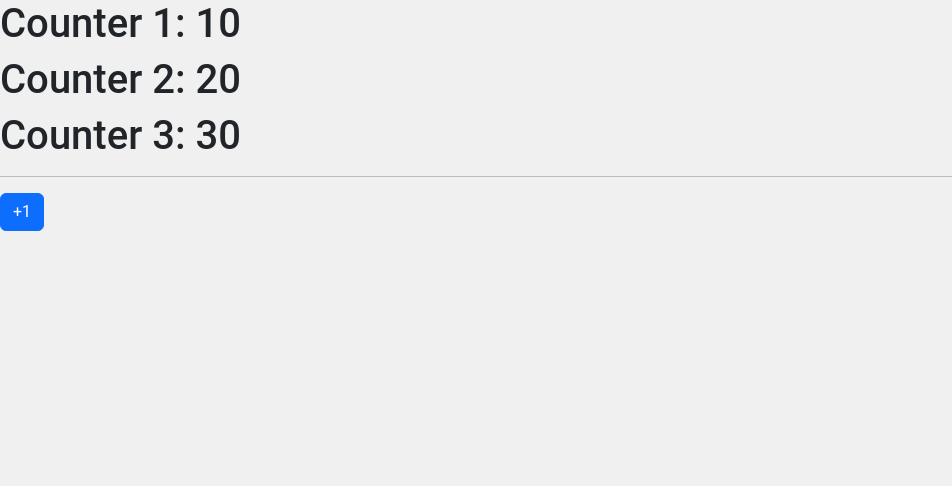
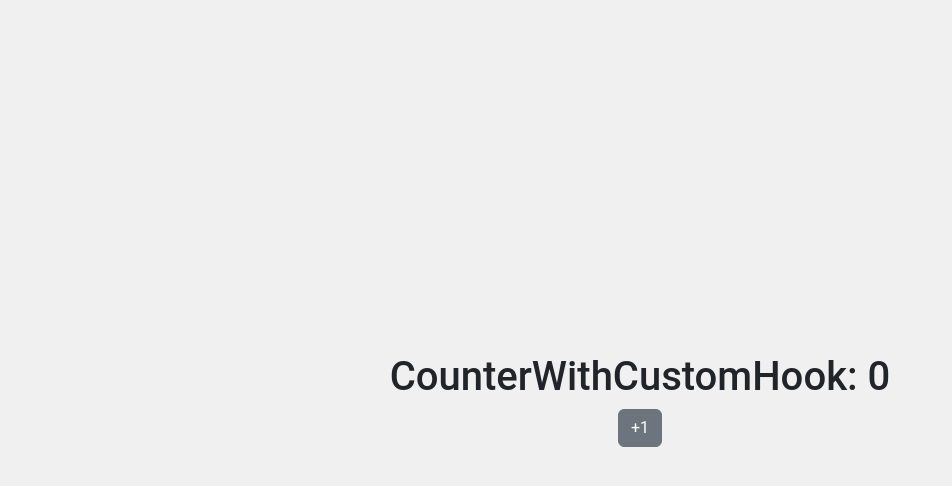
Before and after one commit to htmtmx/hooks-app, a React (Vite) app: page / in a window 1280 px wide. Shown: the top 486 px of the page, without its empty margins (0-952 px from the left). Built offline with nearby package versions, Linux system fonts and the light colour scheme.

Commit message:
✨ Add CounterWithCustomHook component with state management using useState hook

```diff
--- /dev/null
+++ b/src/01_useState/CounterWithCustomHook.jsx
@@ -0,0 +1,11 @@
+import { useState } from "react";
+
+export const CounterWithCustomHook = () => {
+    const [counter, setCounter] = useState(0);
+    return (
+        <section className="container d-flex justify-content-center align-items-center vh-100 flex-column">
+            <h1>CounterWithCustomHook: {counter}</h1>
+            <button className="btn btn-secondary" onClick={()=> setCounter(counter+1)}>+1</button>
+        </section>
+    )
+}
--- a/src/main.jsx
+++ b/src/main.jsx
@@ -1,11 +1,12 @@
 import { StrictMode } from 'react'
 import { createRoot } from 'react-dom/client'
 import './index.css'
-import { CounterApp } from './01_useState/CounterApp'
+// import { CounterApp } from './01_useState/CounterApp'
+import { CounterWithCustomHook } from './01_useState/CounterWithCustomHook'
 // import { HooksApp } from './HooksApp'
 
 createRoot(document.getElementById('root')).render(
   <StrictMode>
-    <CounterApp/>
+    <CounterWithCustomHook/>
   </StrictMode>,
 )
```
